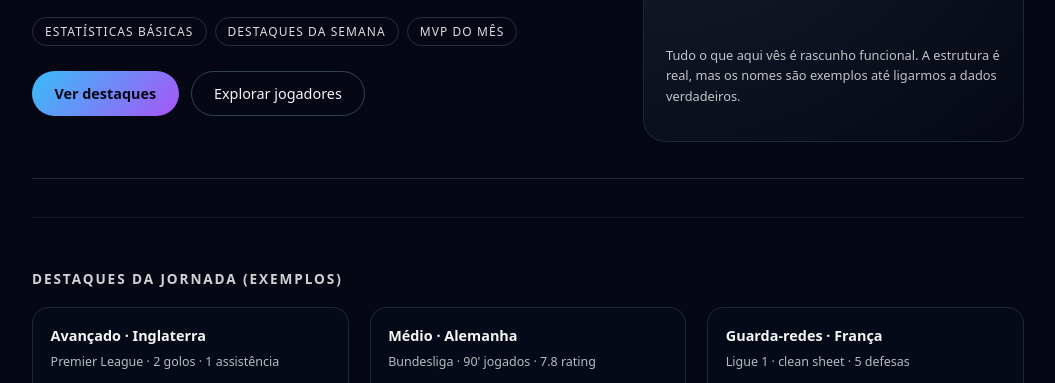
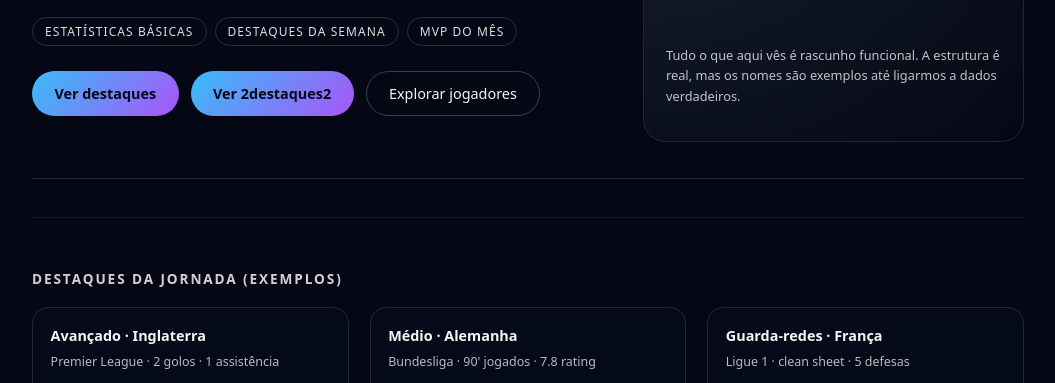
Before and after one commit to cdb999/os-nossos-la-fora, a plain HTML site: page index.html in a window 1280 px wide. Shown: the part 407-790 px from the top of the page, without its empty margins (112-1167 px from the left). Drawn offline with Linux system fonts and the light colour scheme.

Commit message:
Update index.html

```diff
--- a/index.html
+++ b/index.html
@@ -234,6 +234,7 @@
         </div>
         <div class="hero-actions">
           <a href="#destaques" class="btn btn-primary">Ver destaques</a>
+          <a href="#destaques" class="btn btn-primary">Ver 2destaques2</a>
           <a href="#diretorio" class="btn">Explorar jogadores</a>
         </div>
       </div>
```
